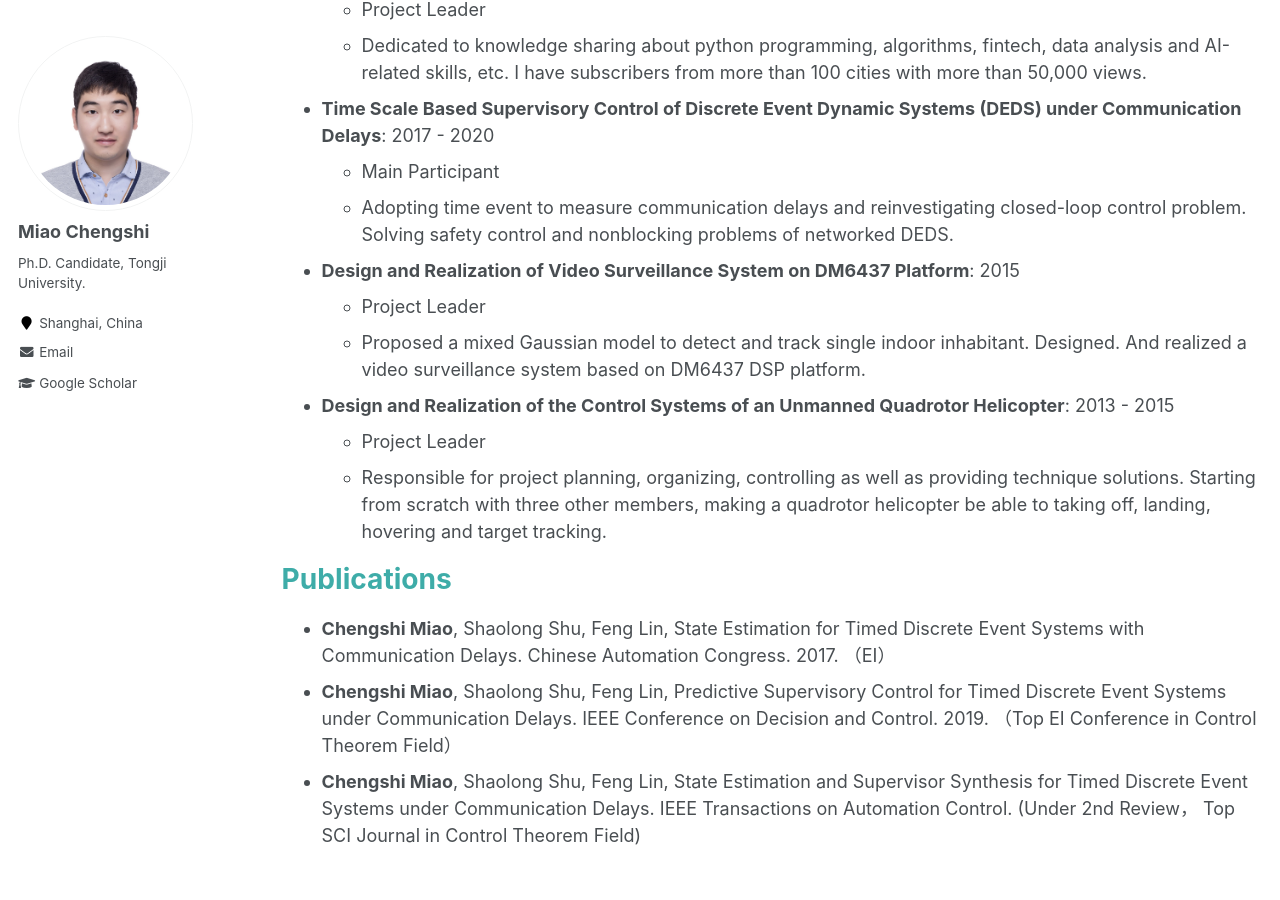
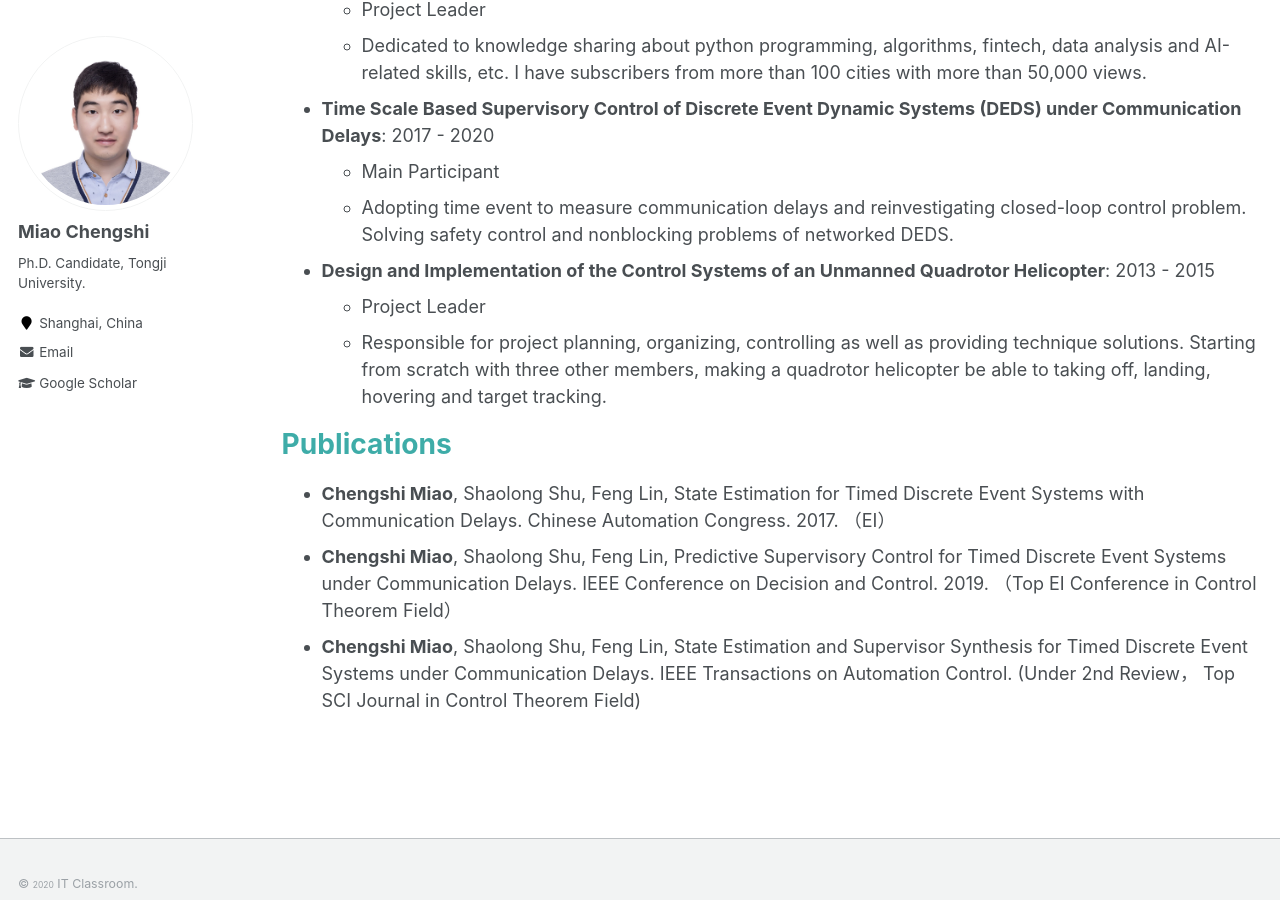
Before and after one commit to miaochengshi/miaochengshi.github.io, a Jekyll site: the page built from _pages/cv.md, in a window 1280 px wide and 900 px high, scrolled down 1659 px. Built offline with Jekyll 4.4.1, drawn with Linux system fonts in a browser that asks for light colours.

Commit message:
Update cv.md

```diff
--- a/_pages/cv.md
+++ b/_pages/cv.md
@@ -62,11 +62,7 @@ Projects
   * Main Participant
   * Adopting time event to measure communication delays and reinvestigating closed-loop control problem. Solving safety control and nonblocking problems of networked DEDS.
 
-* **Design and Realization of Video Surveillance System on DM6437 Platform**: 2015
-  * Project Leader
-  * Proposed a mixed Gaussian model to detect and track single indoor inhabitant. Designed. And realized a video surveillance system based on DM6437 DSP platform.
-
-* **Design and Realization of the Control Systems of an Unmanned Quadrotor Helicopter**: 2013 - 2015
+* **Design and Implementation of the Control Systems of an Unmanned Quadrotor Helicopter**: 2013 - 2015
   * Project Leader
   * Responsible for project planning, organizing, controlling as well as providing technique solutions. Starting from scratch with three other members, making a quadrotor helicopter be able to taking off, landing, hovering and target tracking.
 
```
